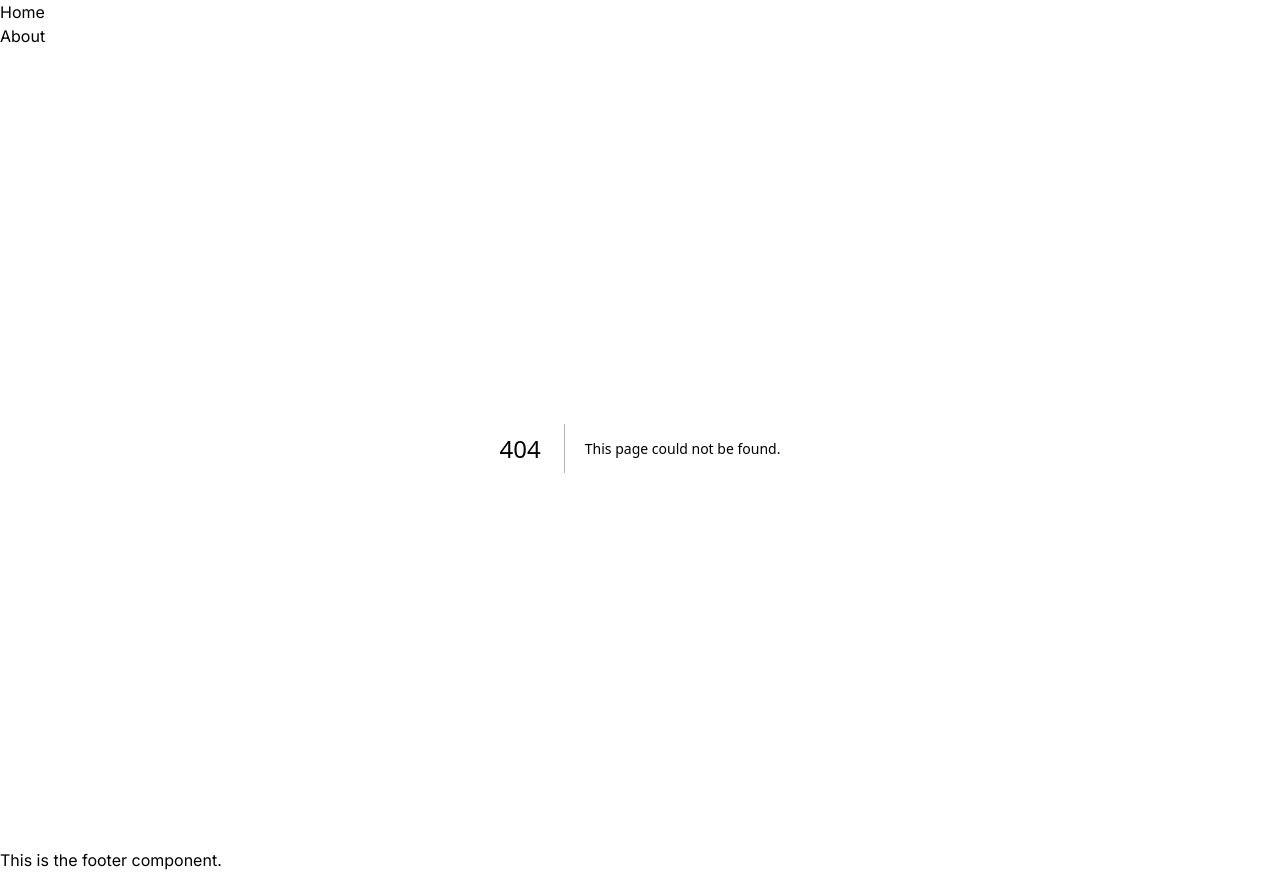
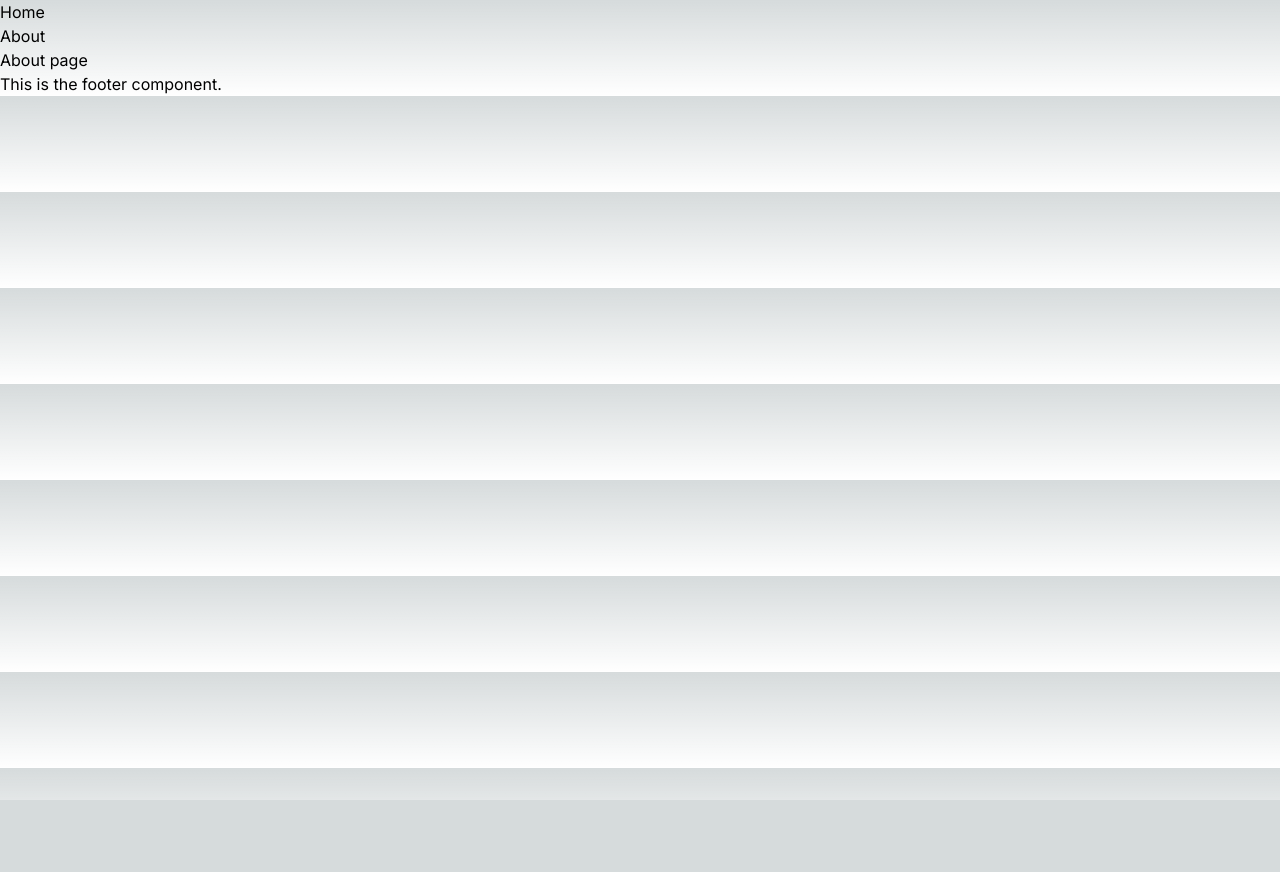
Before and after one commit to davidballezaa/aquasafe, a Next.js app: page /about in a window 1280 px wide. Before the commit this address had no page. After the commit the page ends 800 px from the top, so only its background shows below. Built offline with nearby package versions, Linux system fonts and the light colour scheme.

Commit message:
Add about page component

```diff
--- /dev/null
+++ b/src/app/about/page.js
@@ -0,0 +1,7 @@
+export default function Home() {
+  return (
+    <main>
+        <p>About page</p>
+    </main>
+  )
+}
```
